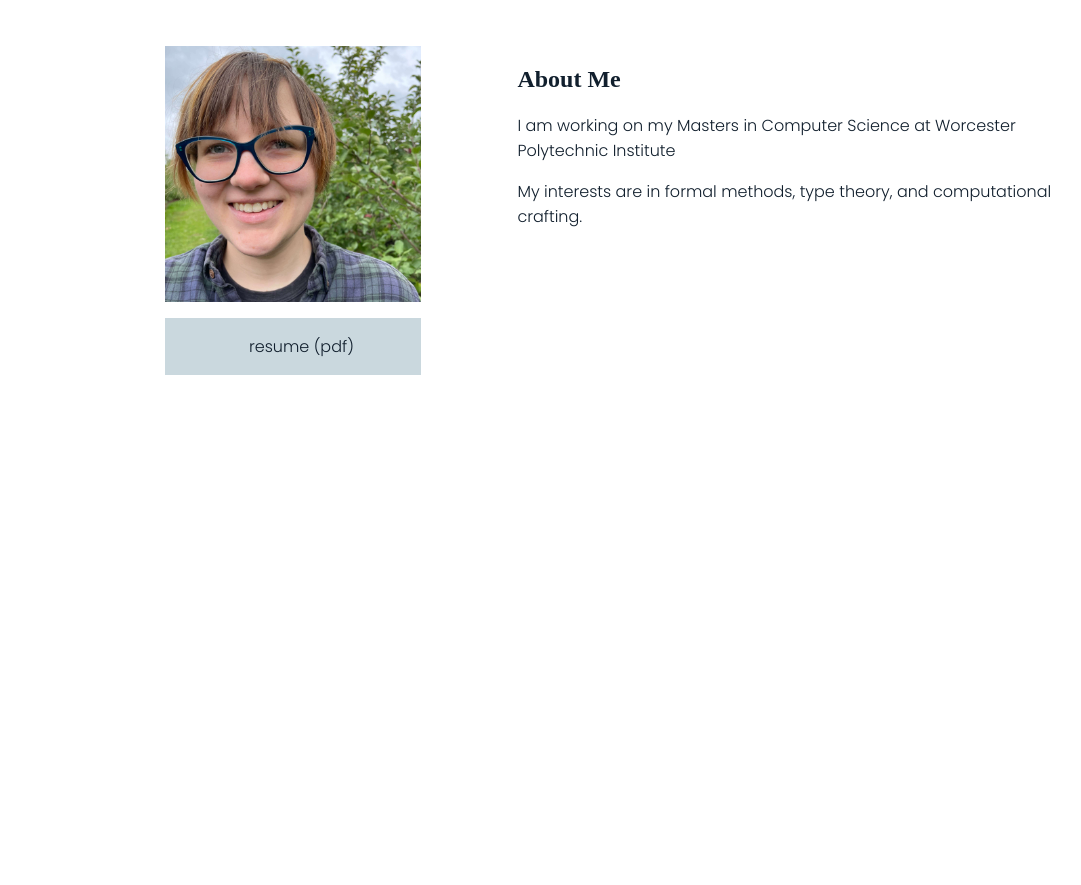
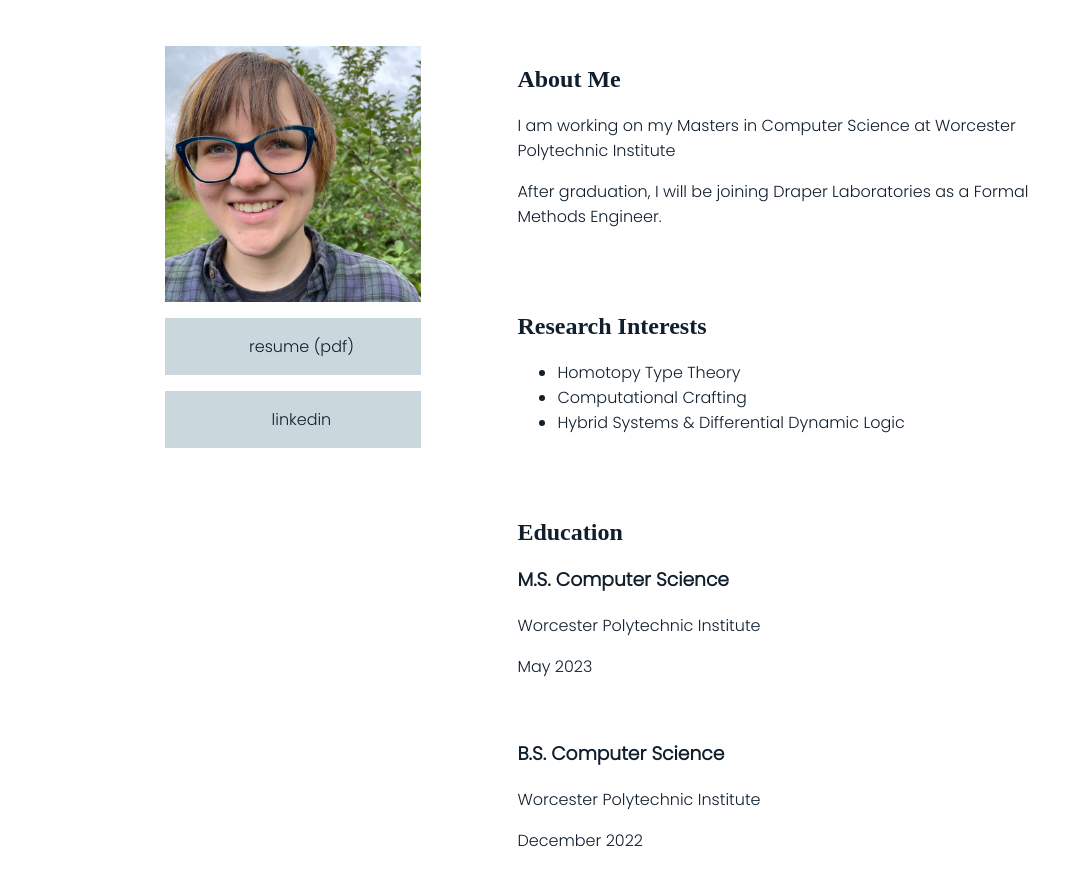
Before and after one commit to chaarke/chaarke.github.io, a plain HTML site: page index.html in a window 1280 px wide. Shown: the part 63-948 px from the top of the page, without its empty margins (17-1098 px from the left). Before the commit the page ends 800 px from the top, so only its background shows below. Drawn offline with Linux system fonts and the light colour scheme; a web font is replaced by a local one.

Commit message:
more stuff

```diff
--- a/index.html
+++ b/index.html
@@ -24,15 +24,40 @@
                 <div class='links'>
                     <a target='_blank' href='resources/resume.pdf'>resume (pdf)</a>
                 </div>
+                <div class='links'>
+                    <a target='_blank' href='https://www.linkedin.com/in/charlotte-clark-94262a198/'>linkedin</a>
+                </div>
             </div>
             <div class='textarea'>
+
                 <div id='aboutme' class='card'>
                     <h2>About Me</h2>
                     <p>I am working on my Masters in Computer Science at Worcester Polytechnic Institute</p>
                     <p>
-                        My interests are in formal methods, type theory, and computational crafting.
+                        After graduation, I will be joining Draper Laboratories as a Formal Methods Engineer.
                     </p>
                 </div>
+
+                <div class='card'>
+                    <h2>Research Interests</h2>
+                    <ul>
+                        <li>Homotopy Type Theory</li>
+                        <li>Computational Crafting</li>
+                        <li>Hybrid Systems & Differential Dynamic Logic</li>
+                    </ul>
+                </div>
+
+                <div id='education' class='card'>
+                    <h2>Education</h2>
+                    <h3>M.S. Computer Science</h3>
+                    <p>Worcester Polytechnic Institute</p>
+                    <p>May 2023</p>
+                    <br>
+                    <h3>B.S. Computer Science</h3>
+                    <p>Worcester Polytechnic Institute</p>
+                    <p>December 2022</p>
+                </div>
+
             </div>
         </div>
     </div>
--- a/style.css
+++ b/style.css
@@ -18,6 +18,7 @@
     #home-about {
         flex-direction: row;
     }
+
 }
 
 @media only screen and (max-width: 600px) {
@@ -39,6 +40,10 @@
 
     #home-about {
         flex-direction: column;
+    }
+
+    #education h3 {
+        font-size: 1em;
     }
 
 }
```
